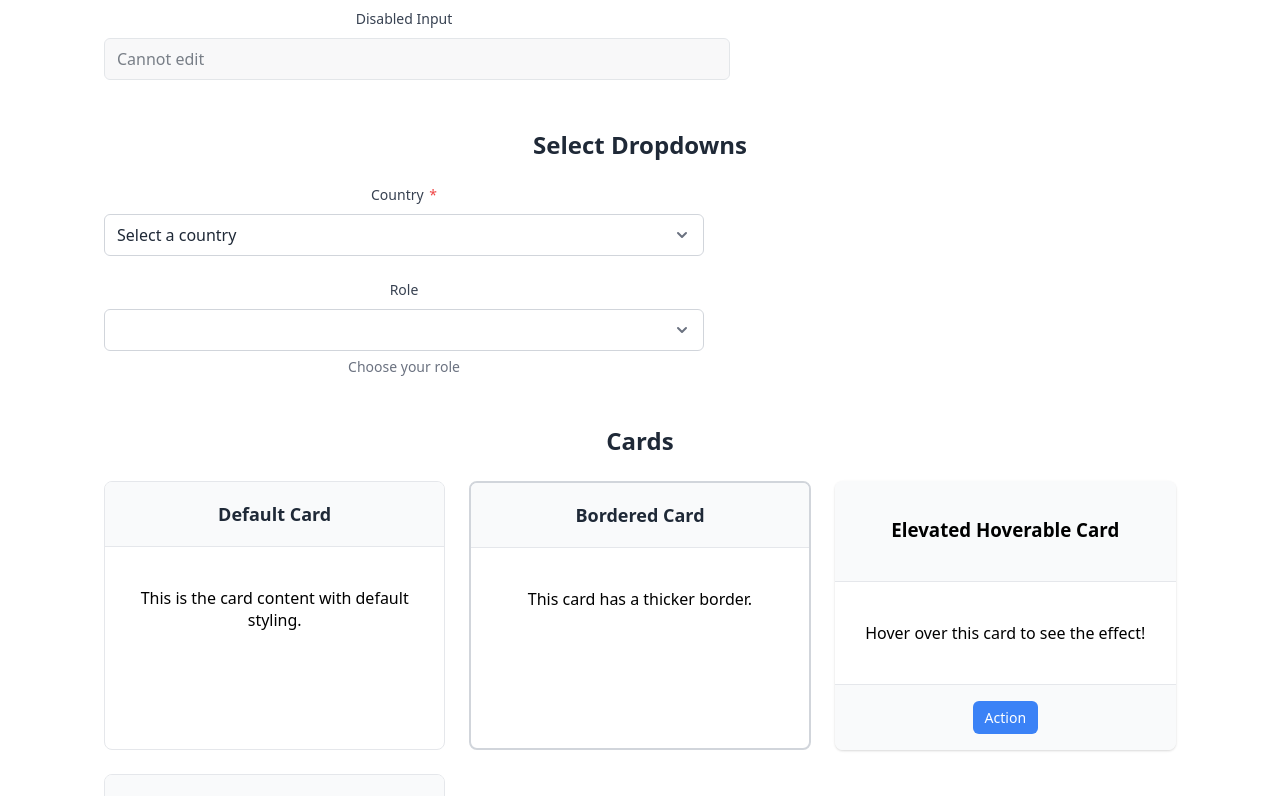
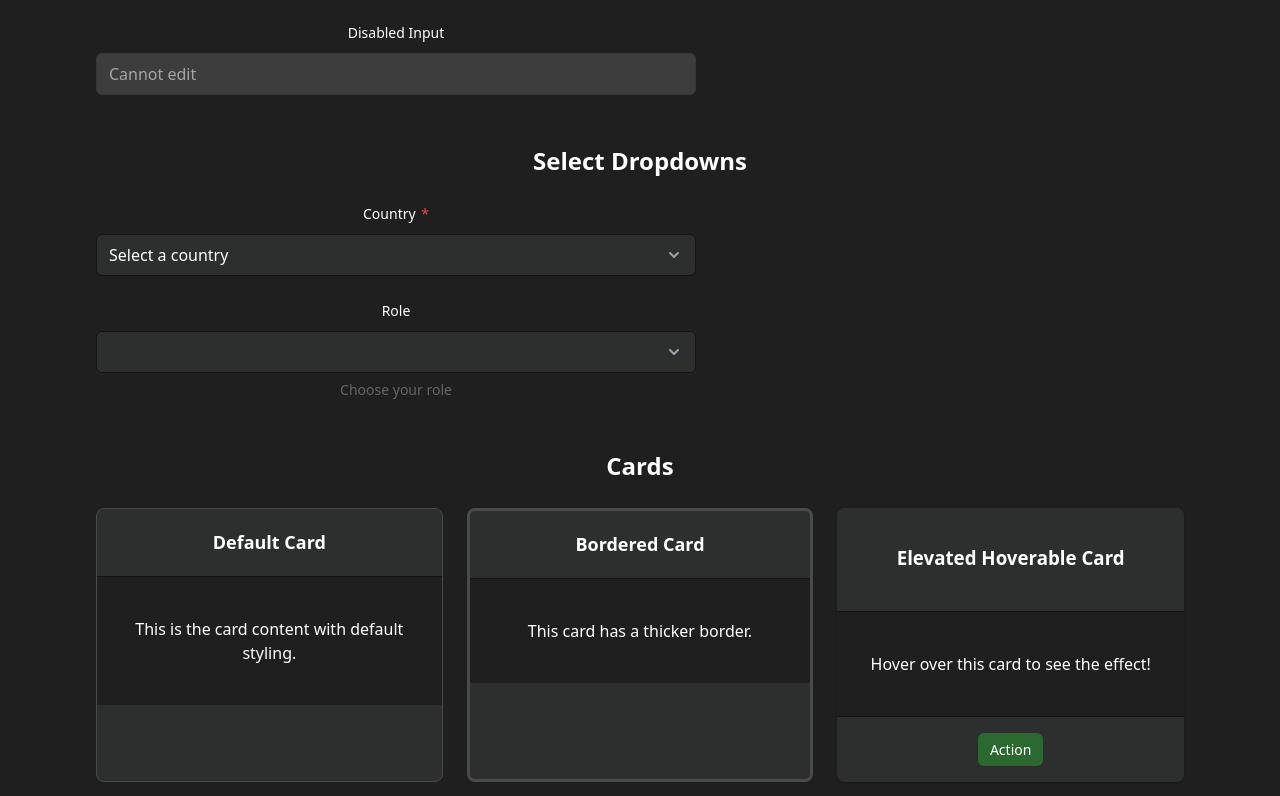
Before and after one commit to tdavis36/ABET-Assessment-App, a Vue app in the folder frontend/: page /examples in a window 1280 px wide. Shown: the part 864-1660 px from the top of the page. Built offline with nearby package versions, Linux system fonts and the light colour scheme.

Commit message:
refactor: added global variables for styles and colors, and updated the UI elements with the new variables

```diff
--- /dev/null
+++ b/frontend/src/assets/styles/variables.css
@@ -0,0 +1,159 @@
+/**
+ * Global CSS Variables for ABET Assessment App
+ * Define color palette, spacing, typography, and other design tokens
+ */
+
+:root {
+  /* Primary Colors - ABET Red Theme */
+  --color-primary: #2c6930;
+  --color-primary-light: #45914b;
+  --color-primary-dark: #13371f;
+  --color-primary-subtle: #e2ffd3;
+
+  /* Neutral Colors */
+  --color-white: #ffffff;
+  --color-black: #000000;
+  --color-gray-50: #f9fafb;
+  --color-gray-100: #f3f4f6;
+  --color-gray-200: #e5e7eb;
+  --color-gray-300: #d1d5db;
+  --color-gray-400: #9ca3af;
+  --color-gray-500: #6b7280;
+  --color-gray-600: #4b5563;
+  --color-gray-700: #374151;
+  --color-gray-800: #1f2937;
+  --color-gray-900: #111827;
+
+  /* Semantic Colors */
+  --color-success: #10b981;
+  --color-success-light: #34d399;
+  --color-success-dark: #059669;
+
+  --color-error: #ef4444;
+  --color-error-light: #f87171;
+  --color-error-dark: #dc2626;
+
+  --color-warning: #f59e0b;
+  --color-warning-light: #fbbf24;
+  --color-warning-dark: #d97706;
+
+  --color-info: #3b82f6;
+  --color-info-light: #60a5fa;
+  --color-info-dark: #2563eb;
+
+  /* Background Colors */
+  --color-bg-primary: #201f1f;
+  --color-bg-secondary: #2d2e2e;
+  --color-bg-tertiary: #535353;
+
+  /* Text Colors */
+  --color-text-primary: #ffffff;
+  --color-text-secondary: #9ca3af;
+  --color-text-tertiary: #666666;
+  --color-text-muted: #555555;
+  --color-text-inverse: #222222;
+
+  /* Border Colors */
+  --color-border-light: #4a4a4a;
+  --color-border-medium: #232323;
+  --color-border-dark: #131313;
+
+  /* Shadow */
+  --shadow-sm: 0 1px 2px 0 rgba(0, 0, 0, 0.05);
+  --shadow-md: 0 4px 6px -1px rgba(0, 0, 0, 0.1), 0 2px 4px -1px rgba(0, 0, 0, 0.06);
+  --shadow-lg: 0 10px 15px -3px rgba(0, 0, 0, 0.1), 0 4px 6px -2px rgba(0, 0, 0, 0.05);
+  --shadow-xl: 0 20px 25px -5px rgba(0, 0, 0, 0.1), 0 10px 10px -5px rgba(0, 0, 0, 0.04);
+
+  /* Transparent Overlay */
+  --overlay-transparent: rgba(0, 0, 0, 0.5);
+
+  /* Spacing Scale (rem-based) */
+  --spacing-xs: 0.25rem;    /* 4px */
+  --spacing-sm: 0.5rem;     /* 8px */
+  --spacing-md: 1rem;       /* 16px */
+  --spacing-lg: 1.5rem;     /* 24px */
+  --spacing-xl: 2rem;       /* 32px */
+  --spacing-2xl: 3rem;      /* 48px */
+  --spacing-3xl: 4rem;      /* 64px */
+
+  /* Border Radius */
+  --radius-sm: 0.25rem;
+  --radius-md: 0.375rem;
+  --radius-lg: 0.5rem;
+  --radius-xl: 0.75rem;
+  --radius-full: 9999px;
+
+  /* Typography */
+  --font-family-sans: 'Noto Sans', system-ui, -apple-system, BlinkMacSystemFont, 'Segoe UI',
+  Roboto, Helvetica, Arial, sans-serif;
+  --font-family-mono: ui-monospace, SFMono-Regular, 'SF Mono', Menlo, Monaco, Consolas,
+  'Liberation Mono', 'Courier New', monospace;
+
+  --font-size-xs: 0.75rem;     /* 12px */
+  --font-size-sm: 0.875rem;    /* 14px */
+  --font-size-base: 1rem;      /* 16px */
+  --font-size-lg: 1.125rem;    /* 18px */
+  --font-size-xl: 1.25rem;     /* 20px */
+  --font-size-2xl: 1.5rem;     /* 24px */
+  --font-size-3xl: 1.875rem;   /* 30px */
+  --font-size-4xl: 2.25rem;    /* 36px */
+
+  --font-weight-normal: 400;
+  --font-weight-medium: 500;
+  --font-weight-semibold: 600;
+  --font-weight-bold: 700;
+
+  --line-height-tight: 1.25;
+  --line-height-normal: 1.5;
+  --line-height-relaxed: 1.75;
+
+  /* Transitions */
+  --transition-fast: 150ms ease-in-out;
+  --transition-base: 200ms ease-in-out;
+  --transition-slow: 300ms ease-in-out;
+
+  /* Z-index Scale */
+  --z-dropdown: 1000;
+  --z-sticky: 1020;
+  --z-fixed: 1030;
+  --z-modal-backdrop: 1040;
+  --z-modal: 1050;
+  --z-popover: 1060;
+  --z-tooltip: 1070;
+  --z-toast: 9999;
+}
+
+/* Reset and Base Styles */
+*,
+*::before,
+*::after {
+  box-sizing: border-box;
+}
+
+body {
+  margin: 0;
+  padding: 0;
+  font-family: var(--font-family-sans), sans-serif;
+  font-size: var(--font-size-base);
+  line-height: var(--line-height-normal);
+  color: var(--color-text-primary);
+  background-color: var(--color-bg-primary);
+  -webkit-font-smoothing: antialiased;
+  -moz-osx-font-smoothing: grayscale;
+}
+
+/* Utility Classes */
+.text-primary { color: var(--color-primary); }
+.text-success { color: var(--color-success); }
+.text-error { color: var(--color-error); }
+.text-warning { color: var(--color-warning); }
+.text-info { color: var(--color-info); }
+.text-muted { color: var(--color-text-muted); }
+
+.bg-primary { background-color: var(--color-primary); }
+.bg-primary-subtle { background-color: var(--color-primary-subtle); }
+.bg-secondary { background-color: var(--color-bg-secondary); }
+.bg-success { background-color: var(--color-success); }
+.bg-error { background-color: var(--color-error); }
+.bg-warning { background-color: var(--color-warning); }
+.bg-info { background-color: var(--color-info); }
--- a/frontend/src/components/pages/ExamplePage.vue
+++ b/frontend/src/components/pages/ExamplePage.vue
@@ -215,7 +215,7 @@ const showInfoToast = () => {
   font-size: 1.5rem;
   font-weight: 600;
   margin-bottom: 1.5rem;
-  color: #1f2937;
+  color: var(--color-text-primary);
 }
 
 .button-grid {
--- a/frontend/src/components/ui/BaseButton.vue
+++ b/frontend/src/components/ui/BaseButton.vue
@@ -93,49 +93,49 @@ const buttonClasses = computed(() => {
 
 /* Variants */
 .button-primary {
-  background-color: #3b82f6;
+  background-color: var(--color-primary);
   color: white;
 }
 
 .button-primary:hover:not(.button-disabled) {
-  background-color: #2563eb;
+  background-color: var(--color-primary-dark);
 }
 
 .button-secondary {
-  background-color: #6b7280;
+  background-color: var(--color-bg-secondary);
   color: white;
 }
 
 .button-secondary:hover:not(.button-disabled) {
-  background-color: #4b5563;
+  background-color: var(--color-bg-tertiary);
 }
 
 .button-success {
-  background-color: #10b981;
+  background-color: var(--color-success);
   color: white;
 }
 
 .button-success:hover:not(.button-disabled) {
-  background-color: #059669;
+  background-color: var(--color-success-dark);
 }
 
 .button-danger {
-  background-color: #ef4444;
+  background-color: var(--color-error);
   color: white;
 }
 
 .button-danger:hover:not(.button-disabled) {
-  background-color: #dc2626;
+  background-color: var(--color-error-dark);
 }
 
 .button-ghost {
   background-color: transparent;
-  color: #374151;
-  border: 1px solid #d1d5db;
+  color: var(--color-text-tertiary);
+  border: 1px solid var(--color-border-light);
 }
 
 .button-ghost:hover:not(.button-disabled) {
-  background-color: #f3f4f6;
+  background-color: var(--color-bg-tertiary);
 }
 
 /* States */
--- a/frontend/src/components/ui/BaseCard.vue
+++ b/frontend/src/components/ui/BaseCard.vue
@@ -45,18 +45,18 @@ const cardClasses = computed(() => {
 
 <style scoped>
 .base-card {
-  background-color: white;
+  background-color: var(--color-bg-secondary);
   border-radius: 0.5rem;
   overflow: hidden;
   transition: all 0.2s ease-in-out;
 }
 
 .card-default {
-  border: 1px solid #e5e7eb;
+  border: 1px solid var(--color-border-light);
 }
 
 .card-bordered {
-  border: 2px solid #d1d5db;
+  border: 3px solid var(--color-border-light);
 }
 
 .card-elevated {
@@ -70,19 +70,19 @@ const cardClasses = computed(() => {
 
 .card-header {
   padding: 1.25rem 1.5rem;
-  border-bottom: 1px solid #e5e7eb;
-  background-color: #f9fafb;
+  border-bottom: 1px solid var(--color-border-dark);
+  background-color: var(--color-bg-secondary);
 }
 
 .card-title {
   font-size: 1.125rem;
   font-weight: 600;
-  color: #1f2937;
+  color: var(--color-text-primary);
   margin: 0;
 }
 
 .card-body {
-  background-color: white;
+  background-color: var(--color-bg-primary);
 }
 
 .card-body-padded {
@@ -91,7 +91,7 @@ const cardClasses = computed(() => {
 
 .card-footer {
   padding: 1rem 1.5rem;
-  border-top: 1px solid #e5e7eb;
-  background-color: #f9fafb;
+  border-top: 1px solid var(--color-border-dark);
+  background-color: var(--color-bg-secondary);
 }
 </style>
--- a/frontend/src/components/ui/BaseInput.vue
+++ b/frontend/src/components/ui/BaseInput.vue
@@ -77,14 +77,14 @@ const inputClasses = computed(() => {
 }
 
 .input-label {
-  font-size: 0.875rem;
+  font-size: var(--font-size-sm);
   font-weight: 500;
-  color: #374151;
+  color: var(--color-text-primary);
   margin-bottom: 0.25rem;
 }
 
 .required-indicator {
-  color: #ef4444;
+  color: var(--color-error);
   margin-left: 0.125rem;
 }
 
@@ -97,48 +97,48 @@ const inputClasses = computed(() => {
   padding: 0.5rem 0.75rem;
   font-size: 1rem;
   line-height: 1.5;
-  color: #1f2937;
-  background-color: #ffffff;
-  border: 1px solid #d1d5db;
-  border-radius: 0.375rem;
-  transition: all 0.2s ease-in-out;
-  font-family: inherit;
+  color: var(--color-text-primary);
+  background-color: var(--color-bg-secondary);
+  border: 1px solid var(--color-border-light);
+  border-radius: var(--radius-md);
+  transition: var(--transition-fast);
+  font-family: var(--font-family-sans),serif;
 }
 
 .base-input:focus {
   outline: none;
-  border-color: #3b82f6;
-  box-shadow: 0 0 0 3px rgba(59, 130, 246, 0.1);
+  border-color: var(--color-primary-light);
+  box-shadow: var(--shadow-md);
 }
 
 .base-input::placeholder {
-  color: #9ca3af;
+  color: var(--color-text-tertiary);
 }
 
 .input-error {
-  border-color: #ef4444;
+  border-color: var(--color-error);
 }
 
 .input-error:focus {
-  border-color: #ef4444;
-  box-shadow: 0 0 0 3px rgba(239, 68, 68, 0.1);
+  border-color: var(--color-error-light);
+  box-shadow: var(--shadow-md);
 }
 
 .input-disabled {
-  background-color: #f3f4f6;
+  background-color: var(--color-bg-tertiary);
   cursor: not-allowed;
   opacity: 0.6;
 }
 
 .error-message {
-  font-size: 0.875rem;
-  color: #ef4444;
+  font-size: var(--font-size-sm);
+  color: var(--color-error);
   margin: 0;
 }
 
 .hint-message {
-  font-size: 0.875rem;
-  color: #6b7280;
+  font-size: var(--font-size-sm);
+  color: var(--color-text-tertiary);
   margin: 0;
 }
 </style>
--- a/frontend/src/components/ui/BaseSelect.vue
+++ b/frontend/src/components/ui/BaseSelect.vue
@@ -107,14 +107,14 @@ const selectClasses = computed(() => {
 }
 
 .select-label {
-  font-size: 0.875rem;
+  font-size: var(--font-size-sm);
   font-weight: 500;
-  color: #374151;
+  color: var(--color-text-primary);
   margin-bottom: 0.25rem;
 }
 
 .required-indicator {
-  color: #ef4444;
+  color: var(--color-error);
   margin-left: 0.125rem;
 }
 
@@ -125,13 +125,13 @@ const selectClasses = computed(() => {
 .base-select {
   width: 100%;
   padding: 0.5rem 2.5rem 0.5rem 0.75rem;
-  font-size: 1rem;
+  font-size: var(--font-size-base);
   line-height: 1.5;
-  color: #1f2937;
-  background-color: #ffffff;
-  border: 1px solid #d1d5db;
-  border-radius: 0.375rem;
-  transition: all 0.2s ease-in-out;
+  color: var(--color-text-primary);
+  background-color: var(--color-bg-secondary);
+  border: 1px solid var(--color-border-dark);
+  border-radius: var(--radius-md);
+  transition: var(--transition-base);
   font-family: inherit;
   cursor: pointer;
   appearance: none;
@@ -139,21 +139,21 @@ const selectClasses = computed(() => {
 
 .base-select:focus {
   outline: none;
-  border-color: #3b82f6;
-  box-shadow: 0 0 0 3px rgba(59, 130, 246, 0.1);
+  border-color: var(--color-primary);
+  box-shadow: var(--shadow-md);
 }
 
 .select-error {
-  border-color: #ef4444;
+  border-color: var(--color-error);
 }
 
 .select-error:focus {
-  border-color: #ef4444;
-  box-shadow: 0 0 0 3px rgba(239, 68, 68, 0.1);
+  border-color: var(--color-error-dark);
+  box-shadow: var(--shadow-md);
 }
 
 .select-disabled {
-  background-color: #f3f4f6;
+  background-color: var(--color-bg-tertiary);
   cursor: not-allowed;
   opacity: 0.6;
 }
@@ -165,7 +165,7 @@ const selectClasses = computed(() => {
   transform: translateY(-50%);
   width: 1.25rem;
   height: 1.25rem;
-  color: #6b7280;
+  color: var(--color-text-secondary);
   pointer-events: none;
 }
 
@@ -175,14 +175,14 @@ const selectClasses = computed(() => {
 }
 
 .error-message {
-  font-size: 0.875rem;
-  color: #ef4444;
+  font-size: var(--font-size-sm);
+  color: var(--color-error);
   margin: 0;
 }
 
 .hint-message {
-  font-size: 0.875rem;
-  color: #6b7280;
+  font-size: var(--font-size-sm);
+  color: var(--color-text-tertiary);
   margin: 0;
 }
 </style>
--- a/frontend/src/components/ui/BaseSpinner.vue
+++ b/frontend/src/components/ui/BaseSpinner.vue
@@ -47,8 +47,8 @@ const spinnerClasses = computed(() => {
 
 .spinner-circle {
   border-radius: 50%;
-  border: 3px solid #e5e7eb;
-  border-top-color: #3b82f6;
+  border: 3px solid var(--color-border-light);
+  border-top-color: var(--color-primary);
   animation: spin 0.8s linear infinite;
 }
 
@@ -72,7 +72,7 @@ const spinnerClasses = computed(() => {
 
 .spinner-text {
   color: #6b7280;
-  font-size: 0.875rem;
+  font-size: var(--font-size-sm);
   margin: 0;
 }
 
--- a/frontend/src/main.ts
+++ b/frontend/src/main.ts
@@ -3,6 +3,7 @@ import { createPinia } from 'pinia'
 
 import App from './App.vue'
 import router from './router'
+import './assets/styles/variables.css'
 
 const app = createApp(App)
 
```
Also changed, not shown: frontend/src/components/ui/BaseModal.vue (+10 -10 lines), frontend/src/components/ui/BaseToast.vue (+14 -14 lines), frontend/src/utils/design-tokens.ts (added, +164 -0 lines).
